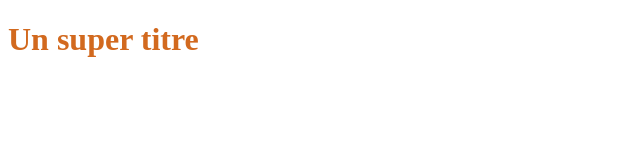
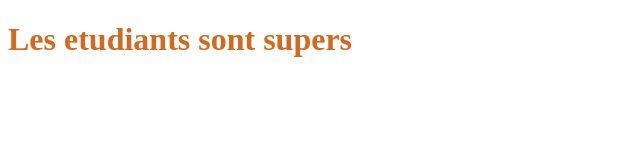
Before and after one commit to camarauttloko1/iter, a plain HTML site: page index.html in a window 1280 px wide. Shown: the whole page, without its empty margins (0-640 px from the left). Drawn offline with Linux system fonts and the light colour scheme.

Commit message:
changement de titre

```diff
--- a/index.html
+++ b/index.html
@@ -5,6 +5,6 @@
 <link rel="stylesheet" type="text/css" href="styles.css"
 </head>
 <body>
-<h1>Un super titre</h1>
+<h1>Les etudiants sont supers</h1>
 </body>
 </html>
```
